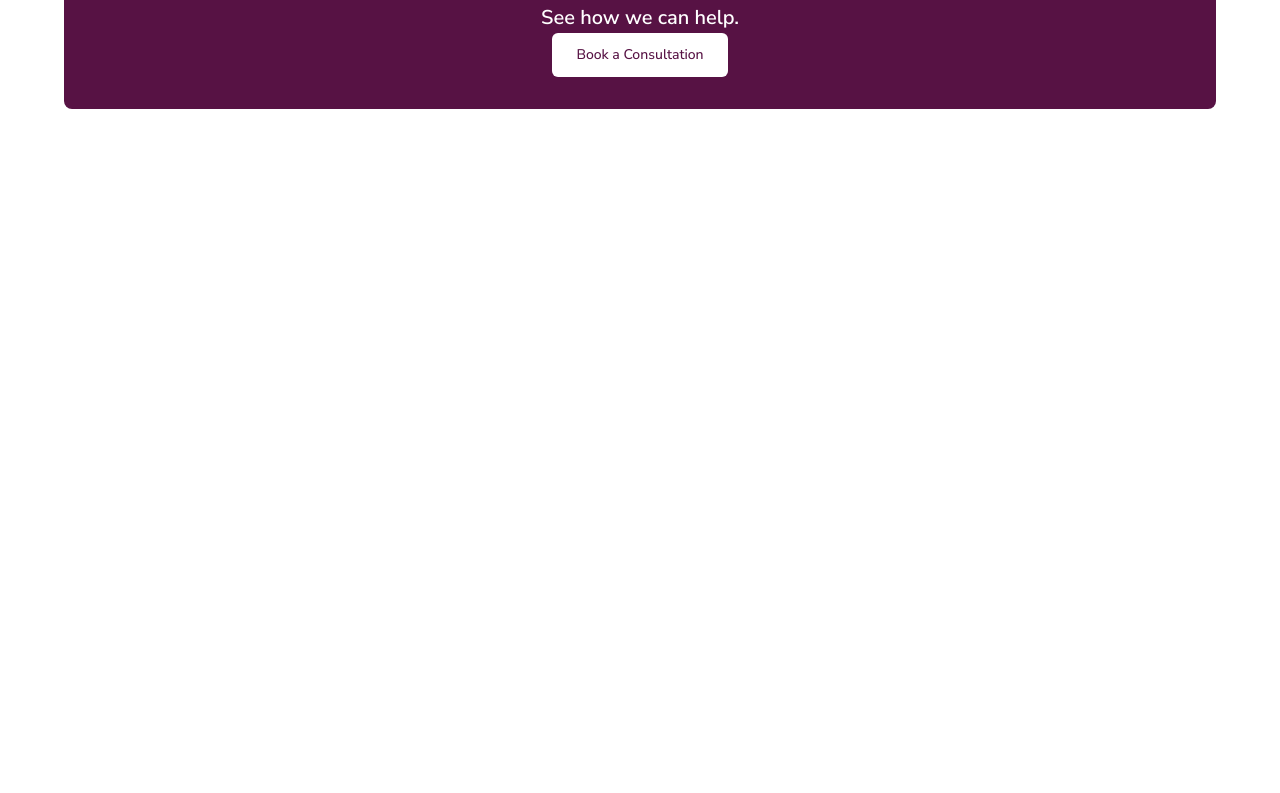
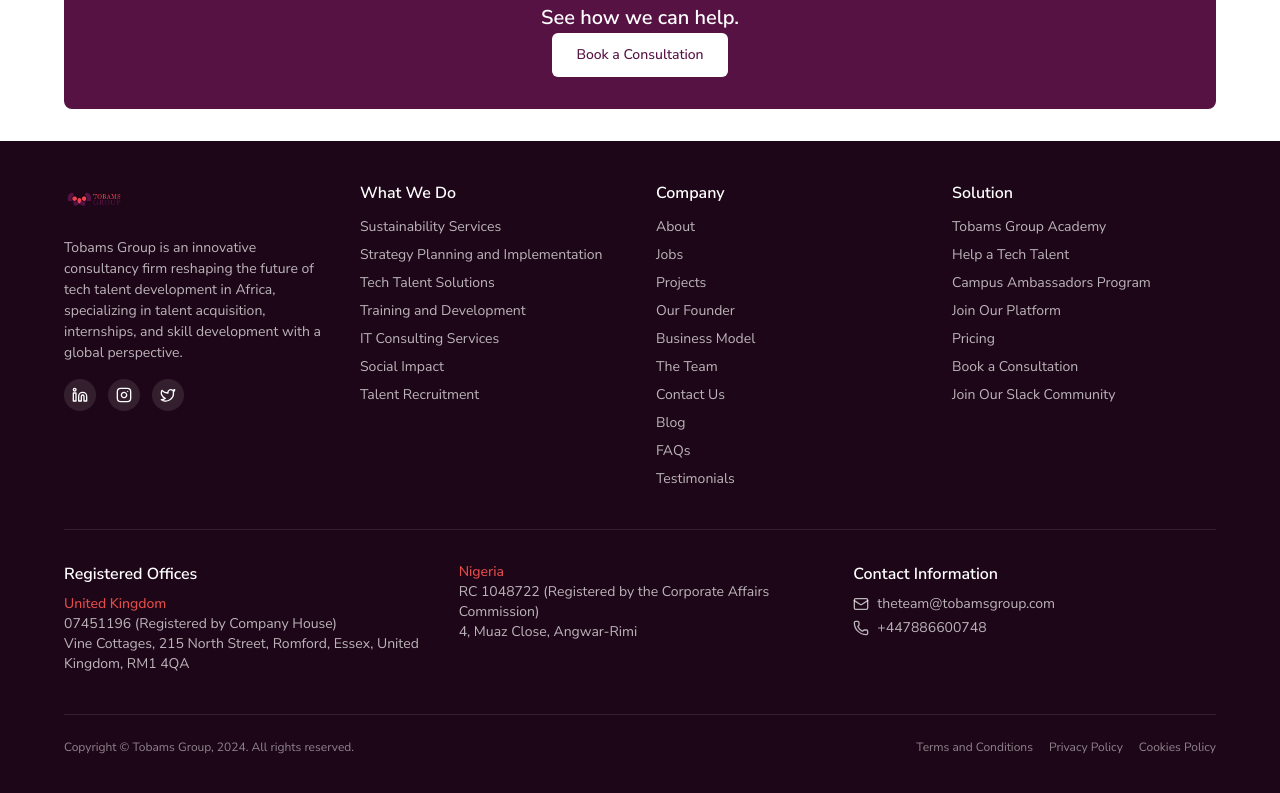
Before and after one commit to B4RTijesunii/tobams-group, a React (Vite) app: page / in a window 1280 px wide. Shown: the part 5847-6640 px from the top of the page. Before the commit the page ends 5988 px from the top, so only its background shows below. Built offline with nearby package versions, Linux system fonts and the light colour scheme.

Commit message:
Add Footer

```diff
--- a/src/App.jsx
+++ b/src/App.jsx
@@ -4,6 +4,7 @@
 import Management from "./components/Management";
 import Transformation from "./components/Transformation";
 import Consultant from "./components/Consultant";
+import Footer from "./components/Footer";
 function App() {
   return (
     <>
@@ -13,6 +14,7 @@
       <Management />
       <Transformation />
       <Consultant />
+      <Footer />
     </>
   );
 }
--- a/src/components/Consultant.jsx
+++ b/src/components/Consultant.jsx
@@ -61,7 +61,7 @@
         </div>
       </section>
       <section className="gap-[32px] xl:px-[64px] xl:py-[32px] px-[24px] py-[32px] bg-white">
-        <div className="max-w-[1312px] mx-auto rounded-[8px] bg-primary text-center gap-[32px] xl:px-[64px] xl:py-[32px] px-[24px] py-[32px] items-center">
+        <div className="mx-auto rounded-[8px] bg-primary text-center gap-[32px] xl:px-[64px] xl:py-[32px] px-[24px] py-[32px] items-center">
           <h2 className="font-semibold xl:text-[20px] text-[16px] leading-[150%] tracking-[3%] text-white font-sans">
             Want to accelerate professional growth and development at your
             organisation?
--- a/src/components/Footer.jsx
+++ b/src/components/Footer.jsx
@@ -0,0 +1,127 @@
+import logo from "../assets/tobams-logo.png";
+import { Linkedin, Instagram, Twitter, Mail, Phone } from "lucide-react";
+
+function Footer() {
+  return (
+    <footer className="w-full bg-[#1D0617] text-white py-10 px-6 xl:px-16">
+      <div className="max-w-[1312px] mx-auto flex flex-col gap-10">
+        <div className="grid grid-cols-1 xl:grid-cols-4 gap-8">
+          <div>
+            <img src={logo} className="h-10 w-auto mb-4" alt="Tobams Group" />
+            <p className="text-sm text-white/70 leading-[150%]">
+              Tobams Group is an innovative consultancy firm reshaping the
+              future of tech talent development in Africa, specializing in
+              talent acquisition, internships, and skill development with a
+              global perspective.
+            </p>
+            <div className="flex gap-3 mt-4">
+              <a
+                href="#"
+                className="w-8 h-8 rounded-full bg-white/10 flex items-center justify-center"
+              >
+                <Linkedin className="w-4 h-4" />
+              </a>
+              <a
+                href="#"
+                className="w-8 h-8 rounded-full bg-white/10 flex items-center justify-center"
+              >
+                <Instagram className="w-4 h-4" />
+              </a>
+              <a
+                href="#"
+                className="w-8 h-8 rounded-full bg-white/10 flex items-center justify-center"
+              >
+                <Twitter className="w-4 h-4" />
+              </a>
+            </div>
+          </div>
+
+          <div>
+            <h3 className="font-semibold mb-3">What We Do</h3>
+            <ul className="flex flex-col gap-2 text-sm text-white/70">
+              <li>Sustainability Services</li>
+              <li>Strategy Planning and Implementation</li>
+              <li>Tech Talent Solutions</li>
+              <li>Training and Development</li>
+              <li>IT Consulting Services</li>
+              <li>Social Impact</li>
+              <li>Talent Recruitment</li>
+            </ul>
+          </div>
+
+          <div>
+            <h3 className="font-semibold mb-3">Company</h3>
+            <ul className="flex flex-col gap-2 text-sm text-white/70">
+              <li>About</li>
+              <li>Jobs</li>
+              <li>Projects</li>
+              <li>Our Founder</li>
+              <li>Business Model</li>
+              <li>The Team</li>
+              <li>Contact Us</li>
+              <li>Blog</li>
+              <li>FAQs</li>
+              <li>Testimonials</li>
+            </ul>
+          </div>
+
+          <div>
+            <h3 className="font-semibold mb-3">Solution</h3>
+            <ul className="flex flex-col gap-2 text-sm text-white/70">
+              <li>Tobams Group Academy</li>
+              <li>Help a Tech Talent</li>
+              <li>Campus Ambassadors Program</li>
+              <li>Join Our Platform</li>
+              <li>Pricing</li>
+              <li>Book a Consultation</li>
+              <li>Join Our Slack Community</li>
+            </ul>
+          </div>
+        </div>
+
+        <div className="border-t border-white/10 pt-8 grid grid-cols-1 xl:grid-cols-3 gap-8">
+          <div>
+            <h3 className="font-semibold mb-2">Registered Offices</h3>
+            <p className="text-sm text-[#E24C4B] font-medium">United Kingdom</p>
+            <p className="text-sm text-white/70">
+              07451196 (Registered by Company House)
+            </p>
+            <p className="text-sm text-white/70">
+              Vine Cottages, 215 North Street, Romford, Essex, United Kingdom,
+              RM1 4QA
+            </p>
+          </div>
+          <div>
+            <p className="text-sm text-[#E24C4B] font-medium mt-6 xl:mt-0">
+              Nigeria
+            </p>
+            <p className="text-sm text-white/70">
+              RC 1048722 (Registered by the Corporate Affairs Commission)
+            </p>
+            <p className="text-sm text-white/70">4, Muaz Close, Angwar-Rimi</p>
+          </div>
+          <div>
+            <h3 className="font-semibold mb-2">Contact Information</h3>
+            <p className="text-sm text-white/70 flex items-center gap-2">
+              <Mail className="w-4 h-4" /> theteam@tobamsgroup.com
+            </p>
+            <p className="text-sm text-white/70 flex items-center gap-2 mt-1">
+              <Phone className="w-4 h-4" /> +447886600748
+            </p>
+          </div>
+        </div>
+
+        <div className="border-t border-white/10 pt-6 flex flex-col xl:flex-row justify-between items-center gap-4 text-xs text-white/50">
+          <p>Copyright © Tobams Group, 2024. All rights reserved.</p>
+          <div className="flex gap-4">
+            <span>Terms and Conditions</span>
+            <span>Privacy Policy</span>
+            <span>Cookies Policy</span>
+          </div>
+        </div>
+      </div>
+    </footer>
+  );
+}
+
+export default Footer;
```
